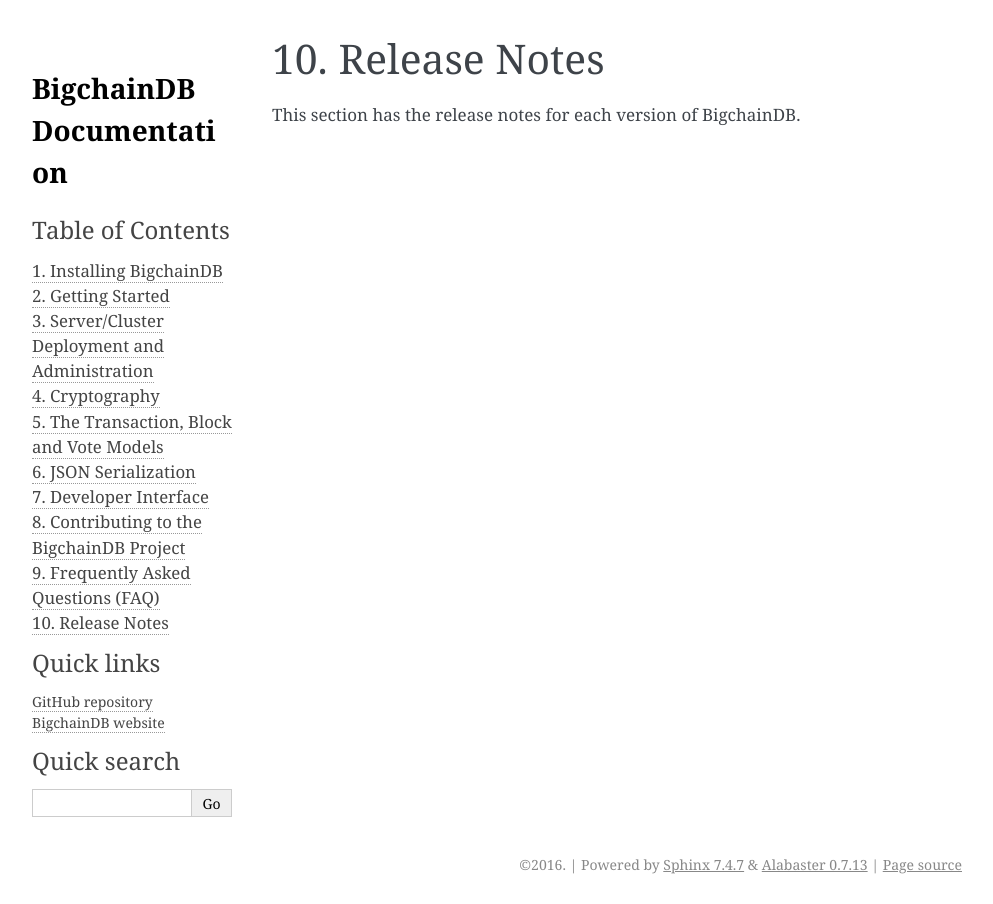
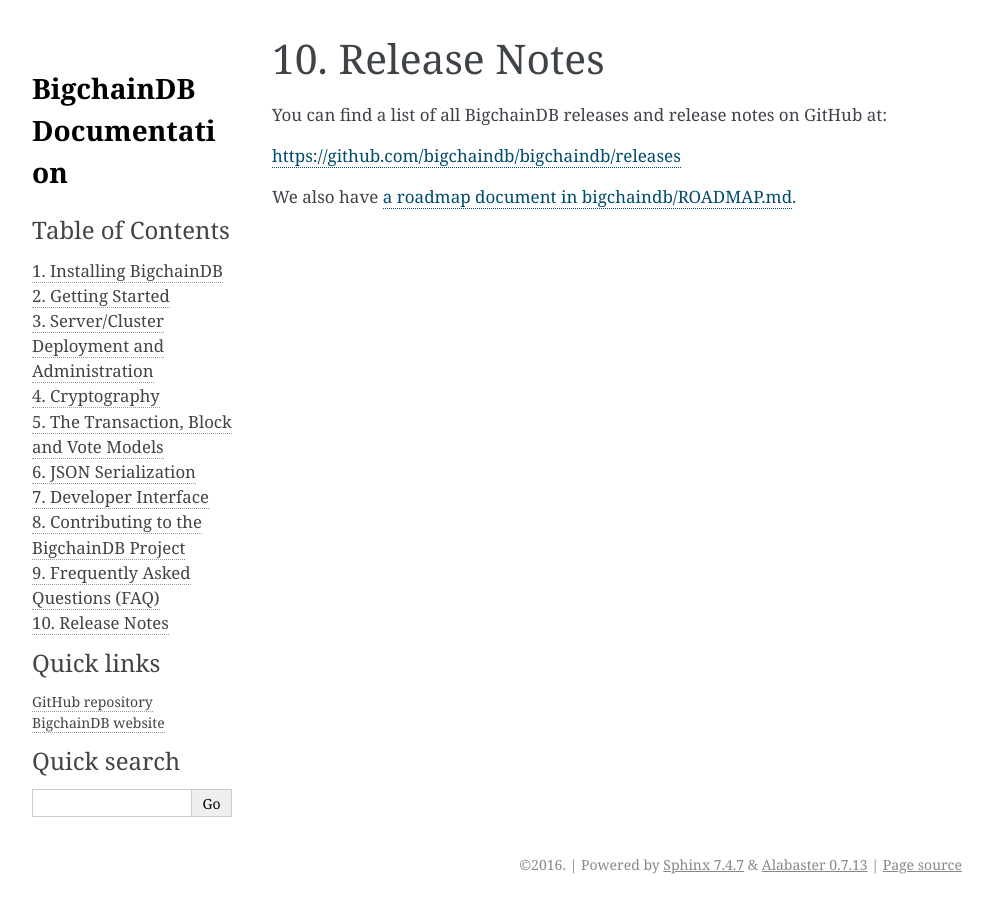
Before and after one commit to bigchaindb/bigchaindb, a Sphinx documentation site: the page built from docs/source/release-notes.md, in a window 1280 px wide. Shown: the whole page, without its empty margins (148-1141 px from the left). Built offline with Sphinx 7.4.7, drawn with Linux system fonts in a browser that asks for light colours.

Commit message:
Flesh out the Release Notes section in docs

```diff
--- a/docs/source/release-notes.md
+++ b/docs/source/release-notes.md
@@ -1,3 +1,7 @@
 # Release Notes
 
-This section has the release notes for each version of BigchainDB.
+You can find a list of all BigchainDB releases and release notes on GitHub at:
+
+[https://github.com/bigchaindb/bigchaindb/releases](https://github.com/bigchaindb/bigchaindb/releases)
+
+We also have [a roadmap document in bigchaindb/ROADMAP.md](https://github.com/bigchaindb/bigchaindb/blob/develop/ROADMAP.md).
```
